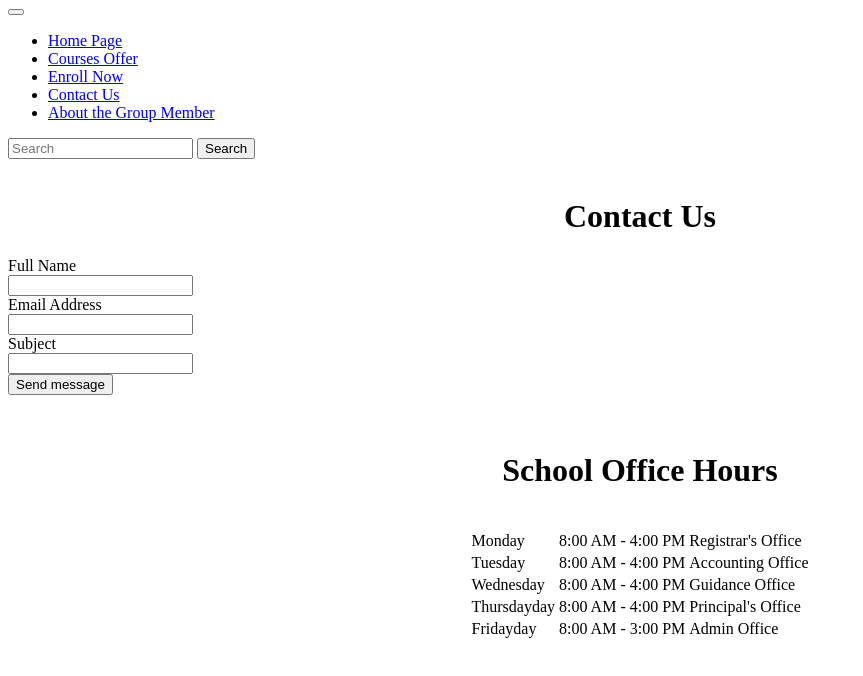
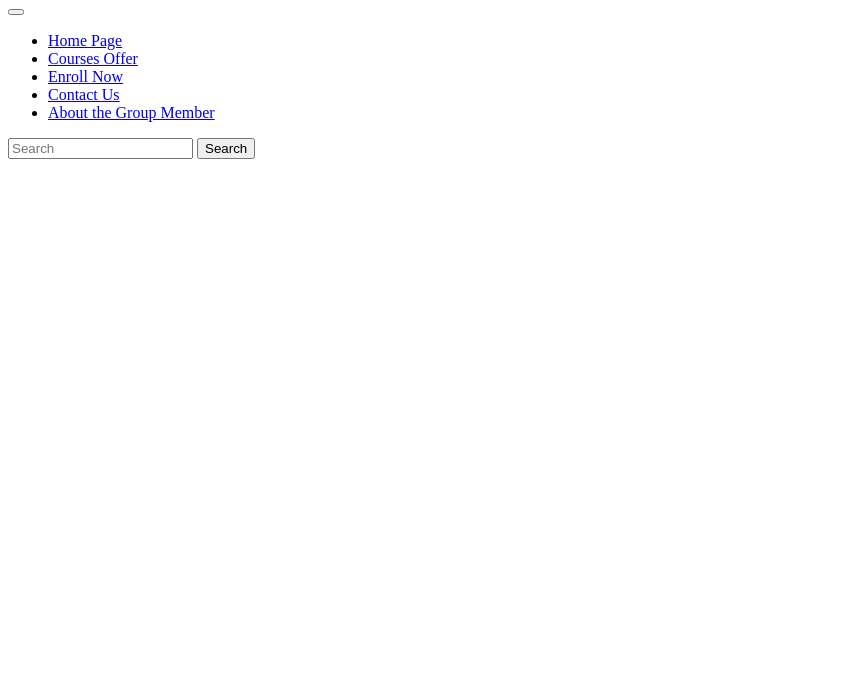
Before and after one commit to meowwbiee/FV_ICT9S_Q2_Project_Group6_Brazil-Martiza, a plain HTML site: page page4.html in a window 1280 px wide. Shown: the part 64-740 px from the top of the page, without its empty margins (0-863 px from the left). Drawn offline with Linux system fonts and the light colour scheme.

Commit message:
Remove contact form and office hours section
Removed contact form and school office hours section from page4.html.

```diff
--- a/page4.html
+++ b/page4.html
@@ -44,68 +44,5 @@
         </form>
   </nav>
 
-    <div class="container">
-    <div class="row justify-content-center">
-    <div class="col-lg-7">
-    <br>
-    <h1>Contact Us</h1>
-    <form>
-    <label for="fullname" class="form-label">Full Name</label>
-    <br>
-    <input type="text" class="form-control">
-    <br>
-    <label for="emailaddress" class="form-label">Email Address</label>
-    <br>
-    <input type="email" class="form-control">
-    <br>
-    <label for="subject" class="form-label">Subject</label>
-    <br>
-    <input type="text" class="form-control">
-    <br>
-    <button type="button" class="btn btn-primary rounded-3 mb-5">Send message</button>
-    </form>
- </div>
-</div>
- </div>
-
-    <br><br>
-    <div class="row"></div>
-    <h1>School Office Hours</h1>
-    <br>
-    <div class="row justify-content-center">
-    <div class="col-lg-12" id="table1">
-    <center>
-    <table class="table-hover table-bordered align-middle text-center w-50">
-    <thead>
-     <tbody>
-     <tr class="display-8" id="row2" >
-     <td>Monday</td>
-     <td>8:00 AM - 4:00 PM</td>
-     <td>Registrar's Office</td>
-     </tr>
-     <tr class="display-8" id="row3">
-     <td>Tuesday</td>
-     <td>8:00 AM - 4:00 PM</td>
-     <td>Accounting Office</td>
-     </tr>
-    <tr class="display-8" id="row4">
-    <td>Wednesday</td>
-    <td>8:00 AM - 4:00 PM</td>
-    <td>Guidance Office</td>
-    </tr>
-    <tr class="display-8" id="row5">
-    <td>Thursdayday</td>
-    <td>8:00 AM - 4:00 PM</td>
-    <td>Principal's Office</td>
-    </tr>
-    <tr class="display-8" id="row6">
-    <td>Fridayday</td>
-    <td>8:00 AM - 3:00 PM</td>
-    <td>Admin Office</td>
-    </tr>
-    </tbody>
-    </table>
-    </center>
-    <br>
 </body>
 </html>
```
